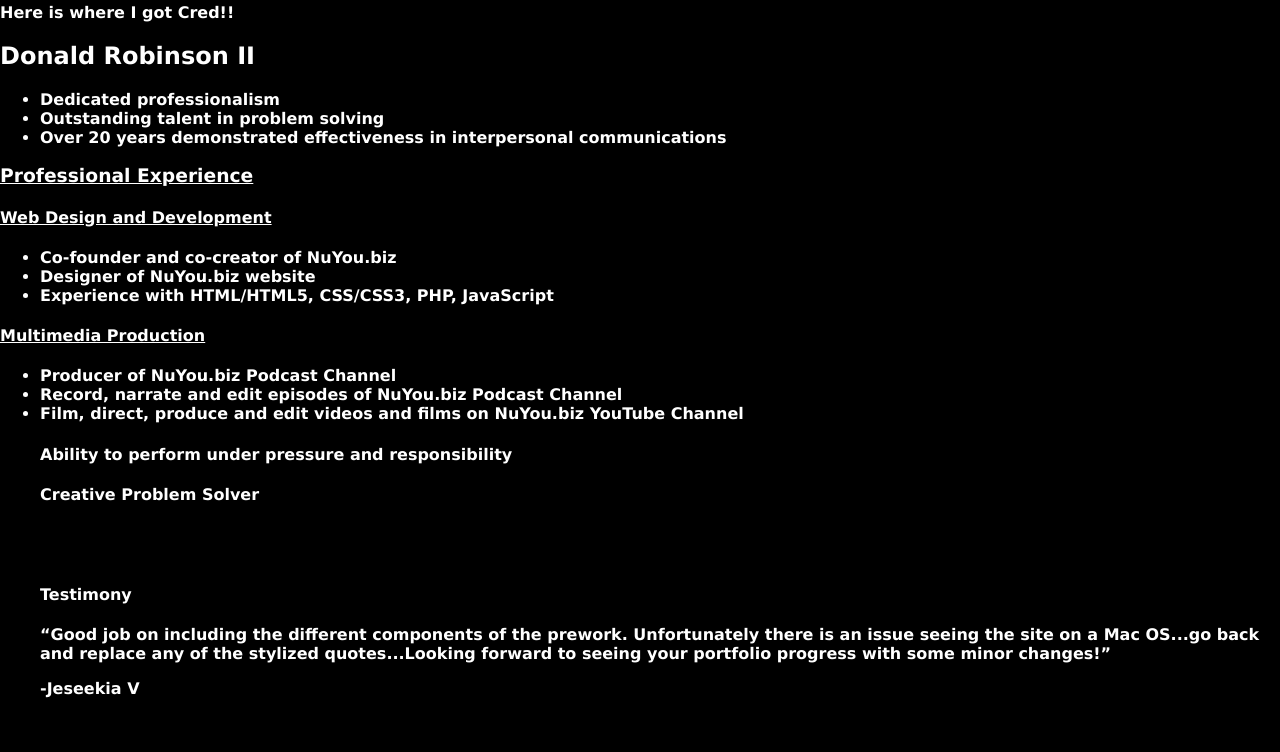
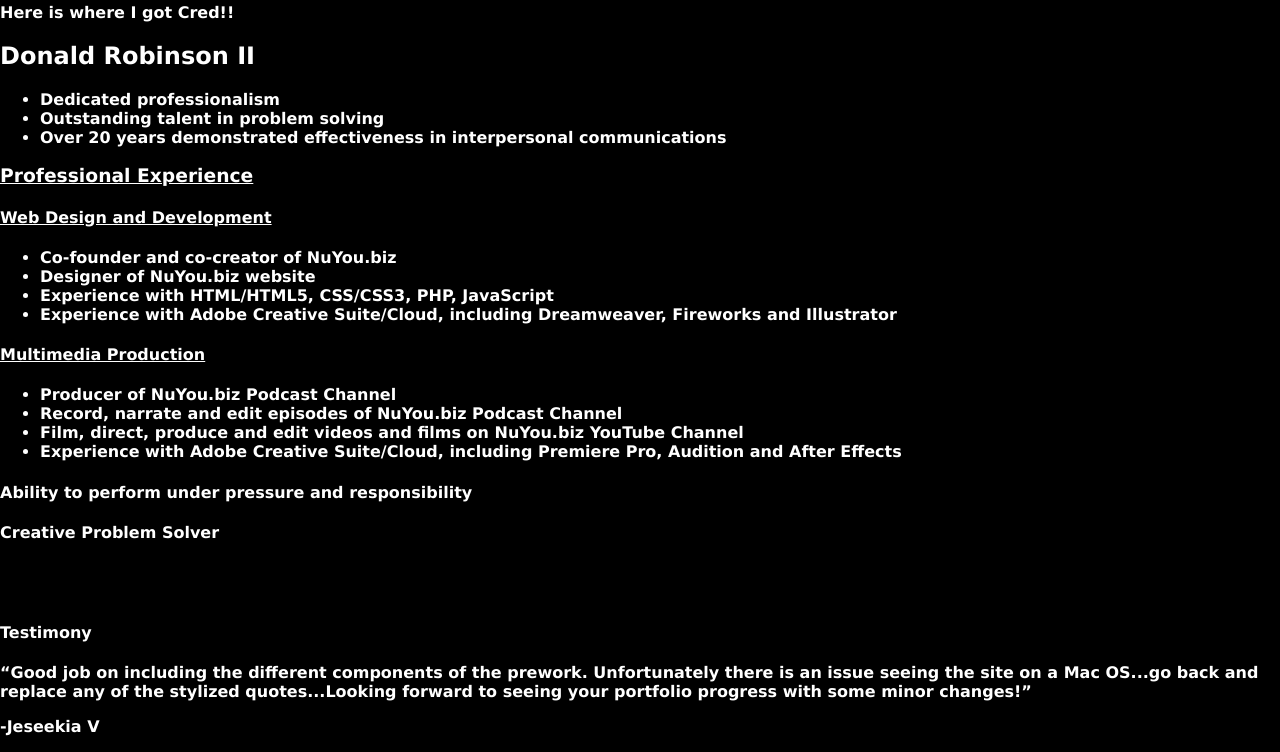
Before and after one commit to drobinson0504/Lab1, a plain HTML site: page ResumeCred.html in a window 1280 px wide. Shown: the part 84-836 px from the top of the page. Before the commit the page ends 800 px from the top, so only its background shows below. Drawn offline with Linux system fonts and the light colour scheme.

Commit message:
Update ResumeCred.html

```diff
--- a/ResumeCred.html
+++ b/ResumeCred.html
@@ -38,6 +38,7 @@
 		<li>Co-founder and co-creator of NuYou.biz</li>
 		<li>Designer of NuYou.biz website</li>
 		<li>Experience with HTML/HTML5, CSS/CSS3, PHP, JavaScript</li>
+		<li>Experience with Adobe Creative Suite/Cloud, including Dreamweaver, Fireworks and Illustrator</li>
 	</ul>
 
 	<h4><ins>Multimedia Production</ins></h4>
@@ -45,6 +46,8 @@
 		<li>Producer of NuYou.biz Podcast Channel</li>
 		<li>Record, narrate and edit episodes of NuYou.biz Podcast Channel</li>
 		<li>Film, direct, produce and edit videos and films on NuYou.biz YouTube Channel</li>
+		<li>Experience with Adobe Creative Suite/Cloud, including Premiere Pro, Audition and After Effects</li>
+	</ul>
 
 
 	<h4>Ability to perform under pressure and responsibility</h4>
```
